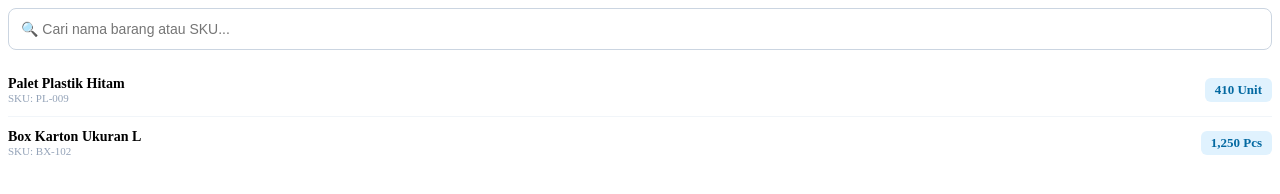
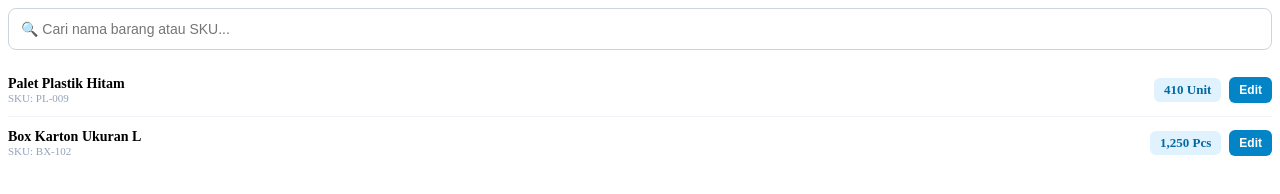
Before and after one commit to tuyul-byte/Dasboard-trial, a plain HTML site: page stok.html in a window 1280 px wide. Drawn offline with Linux system fonts and the light colour scheme.

Commit message:
Update stok.html

```diff
--- a/stok.html
+++ b/stok.html
@@ -4,30 +4,38 @@
     <meta charset="UTF-8">
     <meta name="viewport" content="width=device-width, initial-scale=1.0">
     <title>Stok Barang</title>
+    <!-- Hubungkan ke file dashboard.js yang sama -->
     <script src="dashboard.js" defer></script>
     <style>
         .search-bar { width: 100%; padding: 12px; border-radius: 8px; border: 1px solid #cbd5e1; font-size: 14px; margin-bottom: 14px; box-sizing: border-box; }
         .item-row { display: flex; justify-content: space-between; align-items: center; padding: 12px 0; border-bottom: 1px solid #f1f5f9; }
         .item-row:last-child { border-bottom: none; }
         .badge-stok { background: #e0f2fe; color: #0369a1; padding: 4px 10px; border-radius: 6px; font-weight: 600; font-size: 13px; }
+
+        /* Tombol Tes Aksi untuk menambah riwayat ke dashboard */
+        .btn-update { background: #0284c7; color: white; border: none; padding: 6px 10px; border-radius: 6px; font-size: 12px; font-weight: 600; cursor: pointer; }
     </style>
 </head>
 <body>
 
+    <!-- Memanggil komponen navigasi mobile dengan mengaktifkan menu stok -->
     <mobile-dashboard active="stok"></mobile-dashboard>
 
     <div class="container">
         <!-- Input Pencarian -->
         <input type="text" class="search-bar" placeholder="🔍 Cari nama barang atau SKU...">
 
-        <!-- Daftar Stok Berbasis List List Row -->
+        <!-- Daftar Stok Berbasis List Row -->
         <div class="app-card">
             <div class="item-row">
                 <div>
                     <div style="font-weight: 600; font-size: 14px;">Palet Plastik Hitam</div>
                     <div style="font-size: 11px; color: #94a3b8;">SKU: PL-009</div>
                 </div>
-                <div class="badge-stok">410 Unit</div>
+                <div style="display: flex; align-items: center; gap: 8px;">
+                    <div class="badge-stok">410 Unit</div>
+                    <button class="btn-update" onclick="simulasiUbahStok('Palet Plastik Hitam', 410)">Edit</button>
+                </div>
             </div>
 
             <div class="item-row">
@@ -35,10 +43,23 @@
                     <div style="font-weight: 600; font-size: 14px;">Box Karton Ukuran L</div>
                     <div style="font-size: 11px; color: #94a3b8;">SKU: BX-102</div>
                 </div>
-                <div class="badge-stok">1,250 Pcs</div>
+                <div style="display: flex; align-items: center; gap: 8px;">
+                    <div class="badge-stok">1,250 Pcs</div>
+                    <button class="btn-update" onclick="simulasiUbahStok('Box Karton Ukuran L', 1250)">Edit</button>
+                </div>
             </div>
         </div>
     </div>
 
+    <script>
+        function simulasiUbahStok(namaBarang, jumlah) {
+            if (typeof window.catatAktivitas === "function") {
+                window.catatAktivitas("STOK", `📦 Stok Diperbarui: Data ${namaBarang} diverifikasi berjumlah ${jumlah}.`);
+                alert(`Berhasil mencatat verifikasi ${namaBarang} ke Ringkasan!`);
+            } else {
+                alert("Fungsi dashboard.js belum terbaca sempurna.");
+            }
+        }
+    </script>
 </body>
 </html>
```
